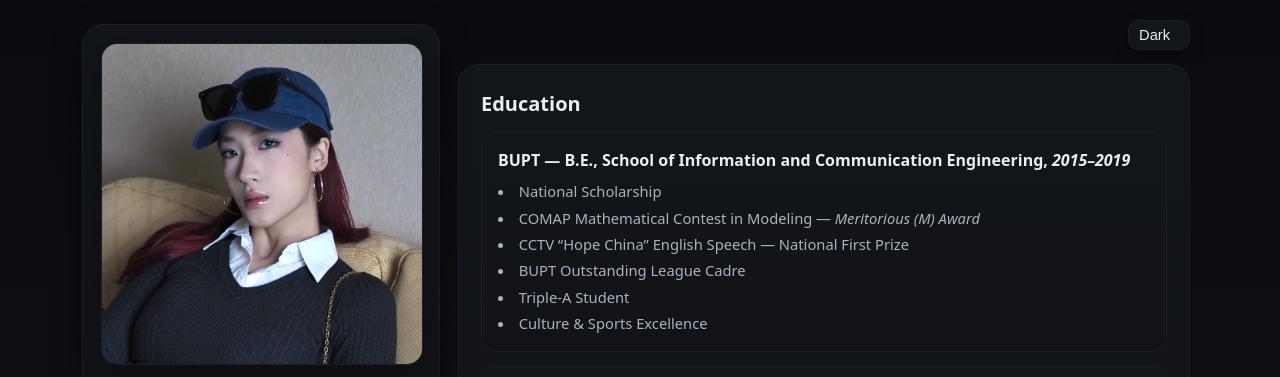
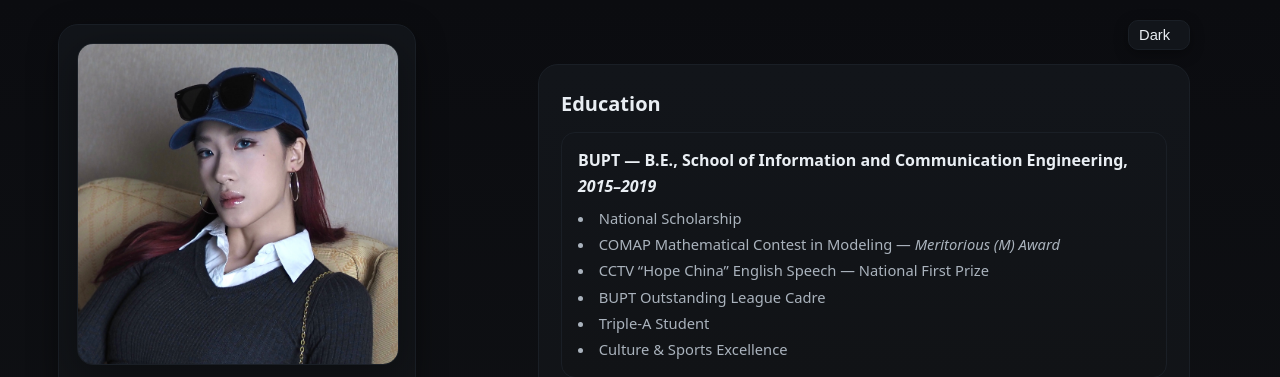
Before and after one commit to ARIELDENG/arieldeng.github.io, a plain HTML site: page index.html in a window 1280 px wide. Shown: the top 377 px of the page. Drawn offline with Linux system fonts and the light colour scheme.

Commit message:
Update index.html

```diff
--- a/index.html
+++ b/index.html
@@ -71,12 +71,12 @@
       .profile{
         position:fixed;
         top:24px;
-        left:calc((100vw - var(--maxw)) / 2 - 8px);   /* ← 左移 16px */
+        left:calc((100vw - var(--maxw)) / 2 - 32px);   /* ← 左移 16px */
         width:320px;
         z-index:5;
       }
       .grid{grid-template-columns:1fr}
-      .content{margin-left:calc(320px + 48px)}        /* ← 右侧留白更宽 */
+      .content{margin-left:calc(320px + 128px)}        /* ← 右侧留白更宽 */
     }
   </style>
 </head>
```
